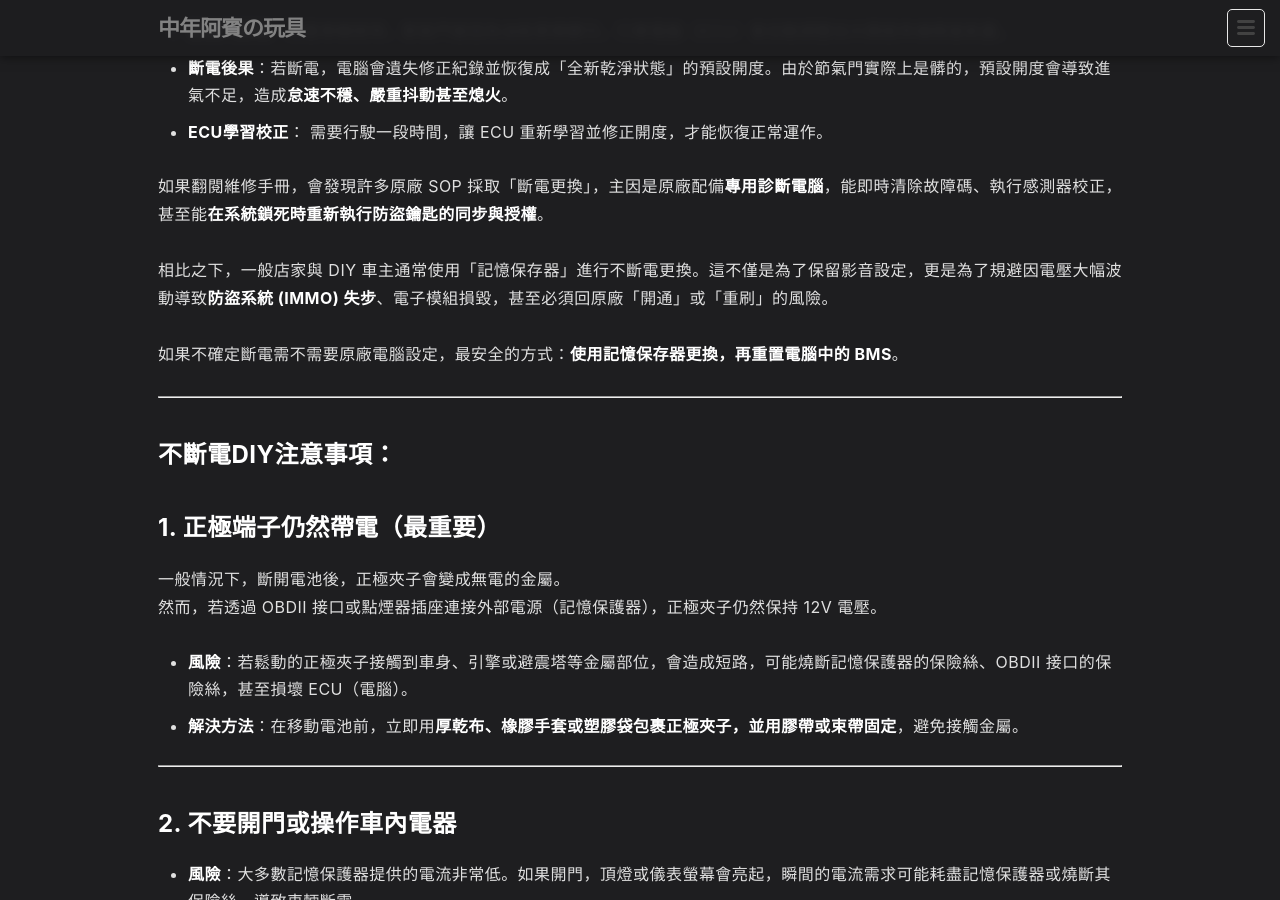
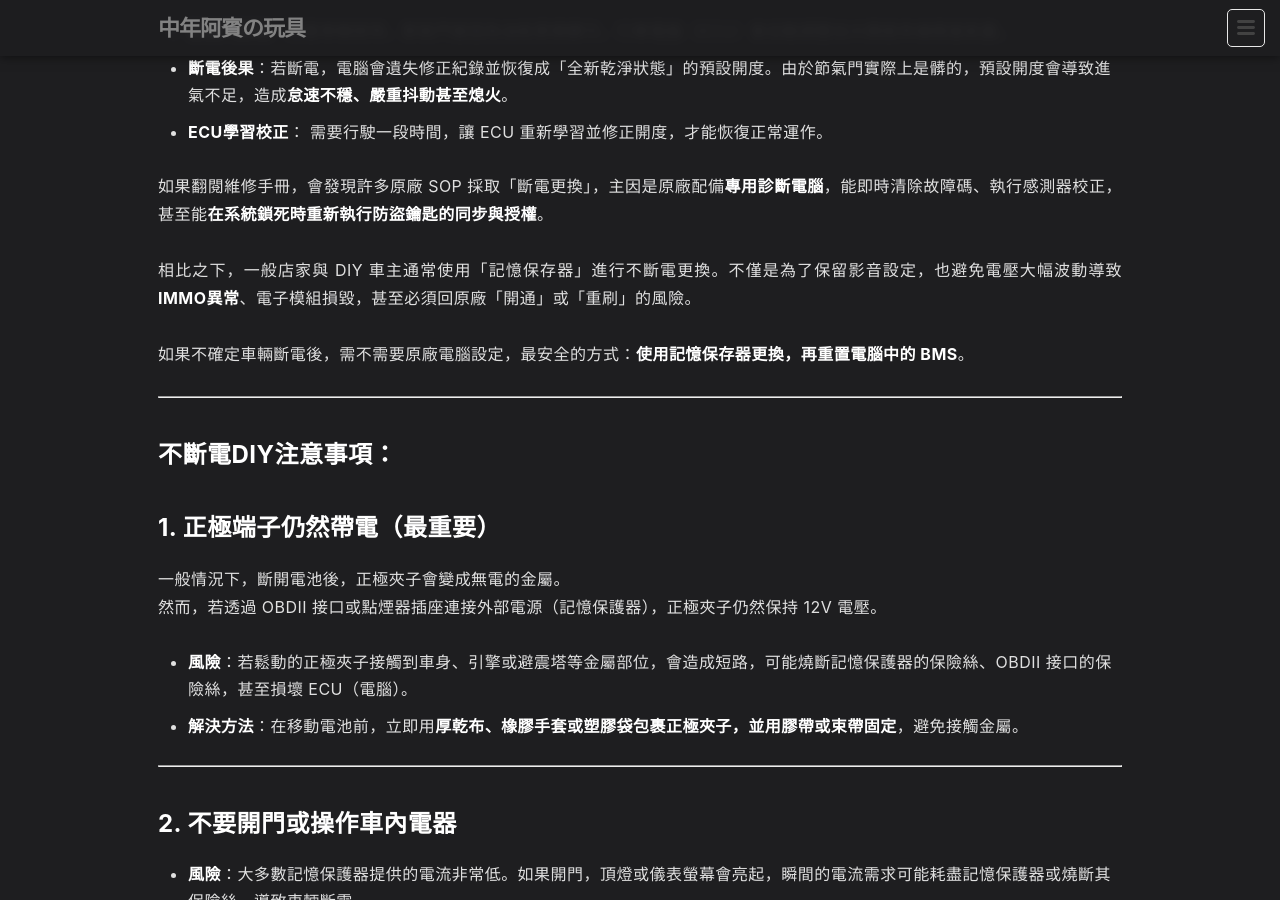
Before and after one commit to 1stbenz/1stbenz.github.io, a Jekyll site: the page built from _posts/zh/2025-09-17-memory-saving-battery.md, in a window 1280 px wide and 900 px high, scrolled down 947 px. Built offline with Jekyll 4.4.1, drawn with Linux system fonts in a browser that asks for light colours.

Commit message:
Update 2025-09-17-memory-saving-battery.md

```diff
--- a/_posts/zh/2025-09-17-memory-saving-battery.md
+++ b/_posts/zh/2025-09-17-memory-saving-battery.md
@@ -40,9 +40,9 @@ faq:
 
 如果翻閱維修手冊，會發現許多原廠 SOP 採取「斷電更換」，主因是原廠配備**專用診斷電腦**，能即時清除故障碼、執行感測器校正，甚至能**在系統鎖死時重新執行防盜鑰匙的同步與授權**。
 
-相比之下，一般店家與 DIY 車主通常使用「記憶保存器」進行不斷電更換。這不僅是為了保留影音設定，更是為了規避因電壓大幅波動導致**防盜系統 (IMMO) 失步**、電子模組損毀，甚至必須回原廠「開通」或「重刷」的風險。
+相比之下，一般店家與 DIY 車主通常使用「記憶保存器」進行不斷電更換。不僅是為了保留影音設定，也避免電壓大幅波動導致**IMMO異常**、電子模組損毀，甚至必須回原廠「開通」或「重刷」的風險。
 
-如果不確定斷電需不需要原廠電腦設定，最安全的方式：**使用記憶保存器更換，再重置電腦中的 BMS**。
+如果不確定車輛斷電後，需不需要原廠電腦設定，最安全的方式：**使用記憶保存器更換，再重置電腦中的 BMS**。
 
 
 ---
```
